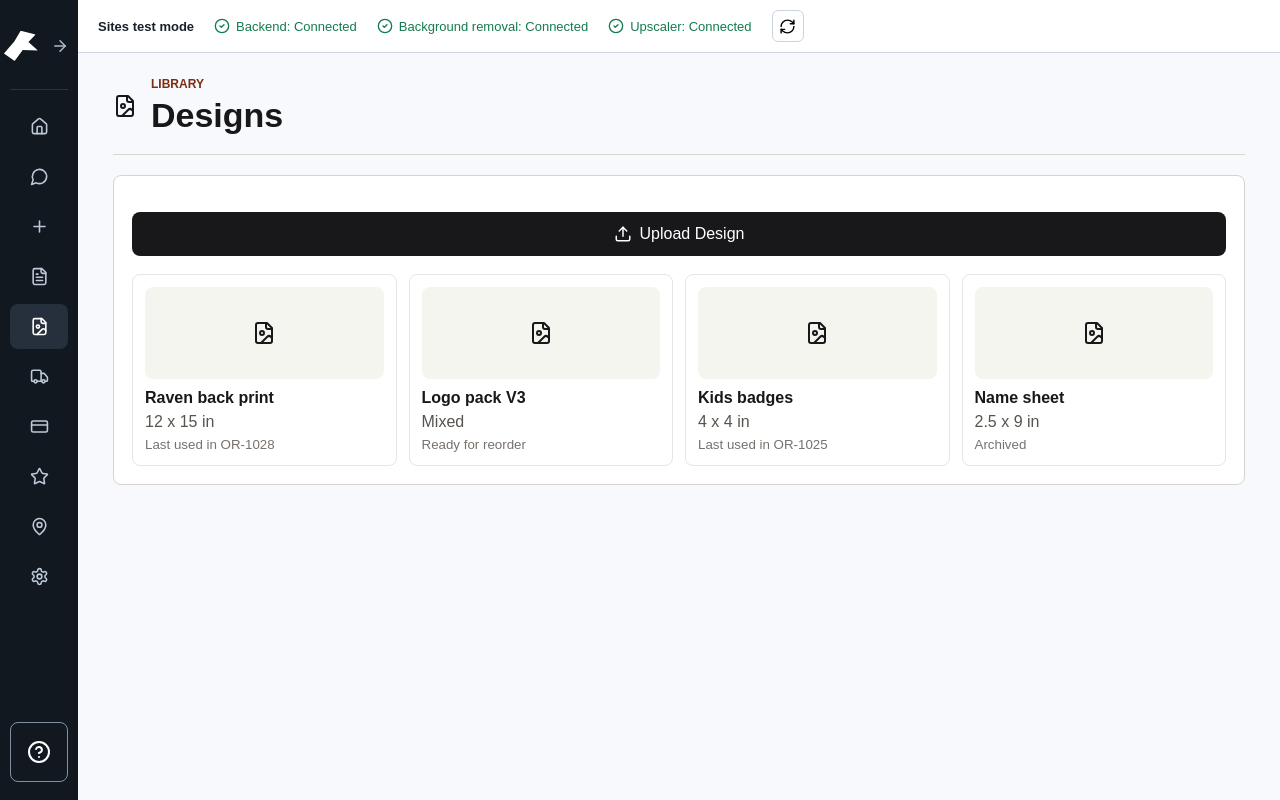
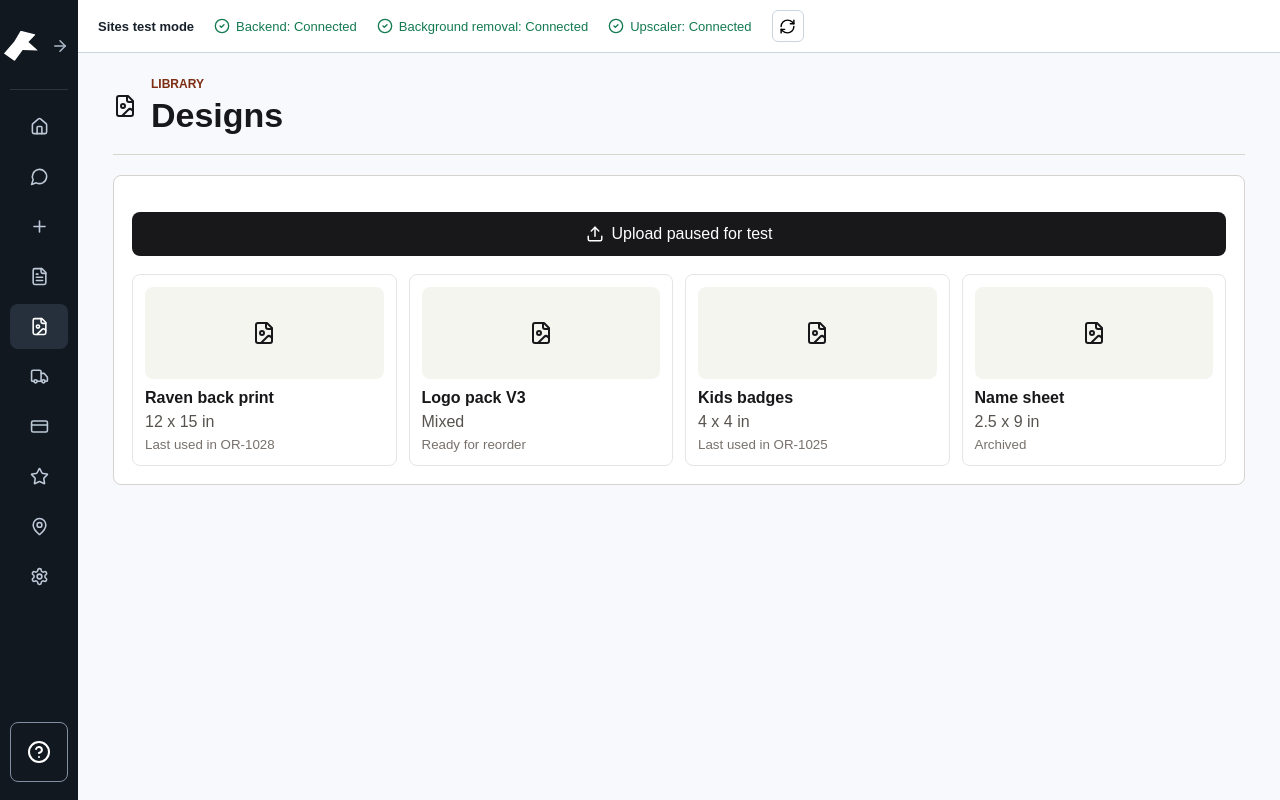
Before and after one commit to gurumoorthyhi-gif/OR-CUSTOMER-CONNECT, a Next.js app in the folder apps/web/: page /designs in a window 1280 px wide. Built offline with nearby package versions, Linux system fonts and the light colour scheme; no server answers.

Commit message:
Pause design uploads in Sites test build

```diff
--- a/apps/web/app/designs/page.tsx
+++ b/apps/web/app/designs/page.tsx
@@ -29,9 +29,9 @@ export default async function DesignsPage() {
         </div>
       </section>
       <section className="work-panel">
-        <button className="primary-action" type="button">
+        <button className="primary-action" type="button" disabled title="Upload is paused in the Sites test build">
           <Upload size={18} />
-          Upload Design
+          Upload paused for test
         </button>
         <div className="design-grid">
           {designs.map((design) => (
```
